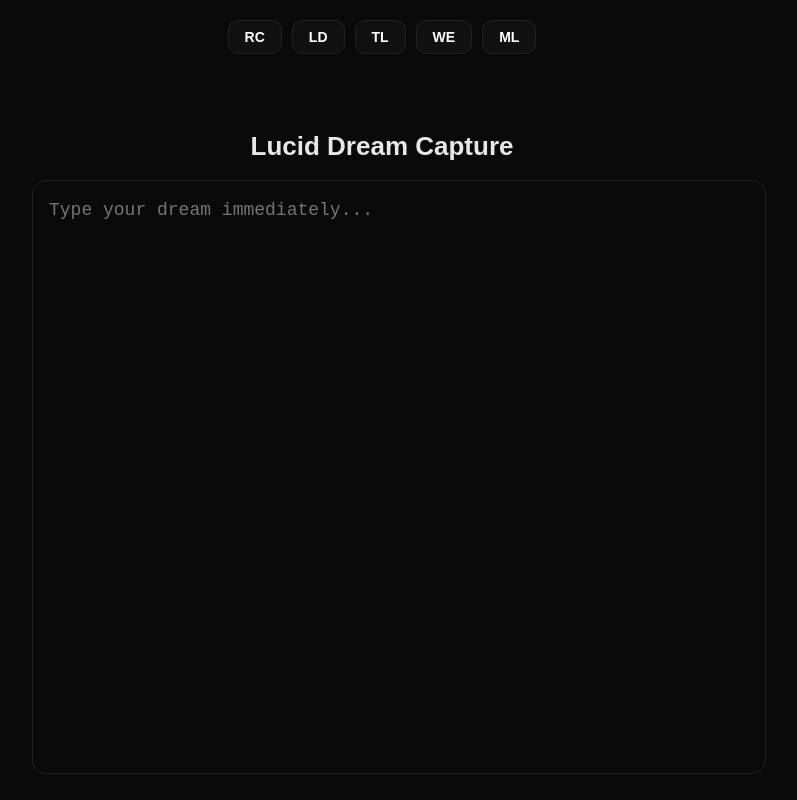
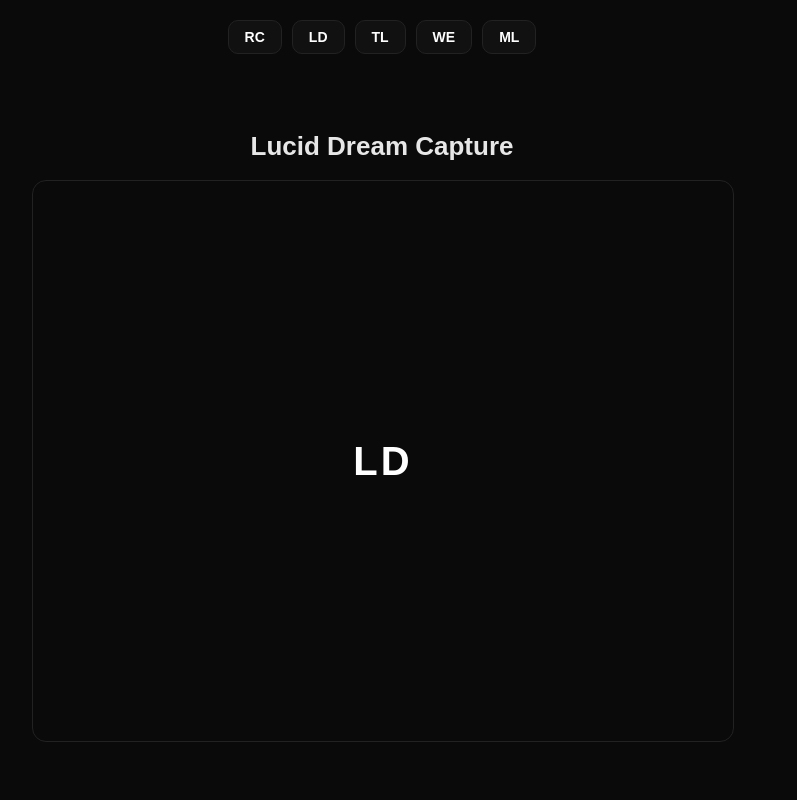
Before and after one commit to DrugFreeInu/Mylusid, a plain HTML site: page index.html in a window 1280 px wide. Shown: the whole page, without its empty margins (258-1055 px from the left). Drawn offline with Linux system fonts and the light colour scheme.

Commit message:
Update index.html

```diff
--- a/index.html
+++ b/index.html
@@ -4,6 +4,7 @@
 <meta charset="UTF-8">
 <meta name="viewport" content="width=device-width, initial-scale=1, maximum-scale=1">
 <title>Mylusid — Dream Capture</title>
+
 <style>
     body {
         margin: 0;
@@ -13,6 +14,7 @@
         color: #fff;
     }
 
+    /* Button Row */
     .buttons {
         display: flex;
         gap: 10px;
@@ -35,13 +37,14 @@
         opacity: 0.7;
     }
 
+    /* Sections hidden by default */
     .section {
         display: none;
     }
 
-    /* LD special — BIG, CENTERED */
+    /* LD special — BIG + CENTERED BOX */
     #ld {
-        display: block; /* open by default */
+        display: block; /* show by default */
         max-width: 700px;
         margin: 0 auto;
         padding-top: 40px;
@@ -52,23 +55,26 @@
         font-size: 26px;
         margin-bottom: 18px;
         opacity: 0.9;
+        font-weight: bold;
     }
 
-    #ld textarea {
+    #ldBox {
         width: 100%;
         height: 70vh;
-        background: #0a0a0a; /* matte */
-        color: #fff;
+        background: #0a0a0a;
         border: 1px solid #222;
         border-radius: 14px;
-        padding: 16px;
-        font-size: 18px;
-        line-height: 1.45;
-        outline: none;
-        resize: none;
+        display: flex;
+        justify-content: center;
+        align-items: center;
+        color: #fff;
+        font-size: 40px;
+        font-weight: bold;
+        letter-spacing: 3px;
+        user-select: none;
     }
 
-    /* Default section styling */
+    /* Default textareas for other sections */
     textarea {
         width: 100%;
         height: 60vh;
@@ -84,6 +90,7 @@
     }
 </style>
 </head>
+
 <body>
 
 <div class="buttons">
@@ -100,10 +107,10 @@
     <textarea placeholder="Type here..."></textarea>
 </div>
 
-<!-- LD — BIG + CENTERED -->
+<!-- LD — matte black box -->
 <div id="ld" class="section">
     <h1>Lucid Dream Capture</h1>
-    <textarea id="ldInput" placeholder="Type your dream immediately..."></textarea>
+    <div id="ldBox">LD</div>
 </div>
 
 <!-- TL -->
@@ -130,22 +137,16 @@ document.querySelectorAll("button").forEach(btn => {
     btn.addEventListener("click", () => {
         const target = btn.dataset.target;
 
+        // hide all
         document.querySelectorAll(".section").forEach(sec => {
             sec.style.display = "none";
         });
 
+        // show selected
         const chosen = document.getElementById(target);
         chosen.style.display = "block";
-
-        const text = chosen.querySelector("textarea");
-        if (text) setTimeout(() => text.focus(), 10);
     });
 });
-
-// Auto-focus LD on load
-window.onload = () => {
-    setTimeout(() => document.getElementById("ldInput").focus(), 10);
-};
 </script>
 
 </body>
```
